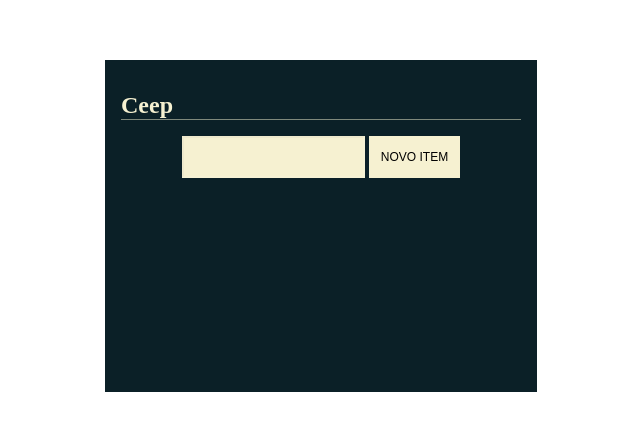
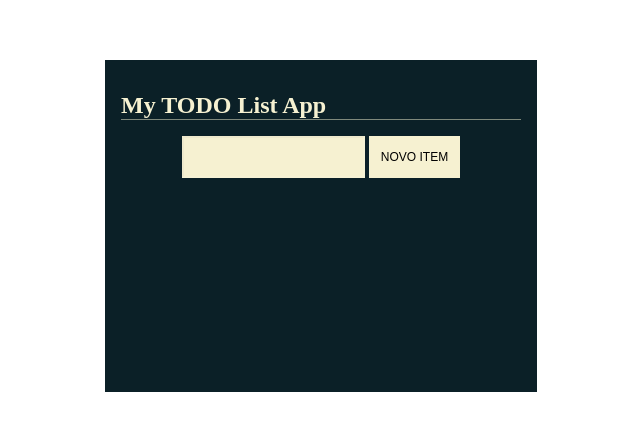
Before and after one commit to AldairAvelino/myToDoListApp, a plain HTML site: page index.html in a window 1280 px wide. Shown: the part 174-604 px from the top of the page, without its empty margins (319-959 px from the left). Drawn offline with Linux system fonts and the light colour scheme; a web font is replaced by a local one.

Commit message:
New App name saved

```diff
--- a/index.html
+++ b/index.html
@@ -1,5 +1,6 @@
 <!DOCTYPE html>
 <html lang="en">
+
 <head>
     <meta charset="UTF-8">
     <meta name="viewport" content="width=device-width, initial-scale=1.0">
@@ -8,11 +9,12 @@
     <link rel="stylesheet" href="https://fonts.googleapis.com/icon?family=Material+Icons">
     <title>Ceep</title>
 </head>
+
 <body>
     <div class="app">
         <div class="todo-list">
             <h1 class="title">
-        Ceep
+                My TODO List App
             </h1>
 
             <form class="form" action="">
@@ -25,4 +27,5 @@
             </ul>
         </div>
 </body>
+
 </html>
```
Lines whose indentation alone changed are shown as unchanged.
